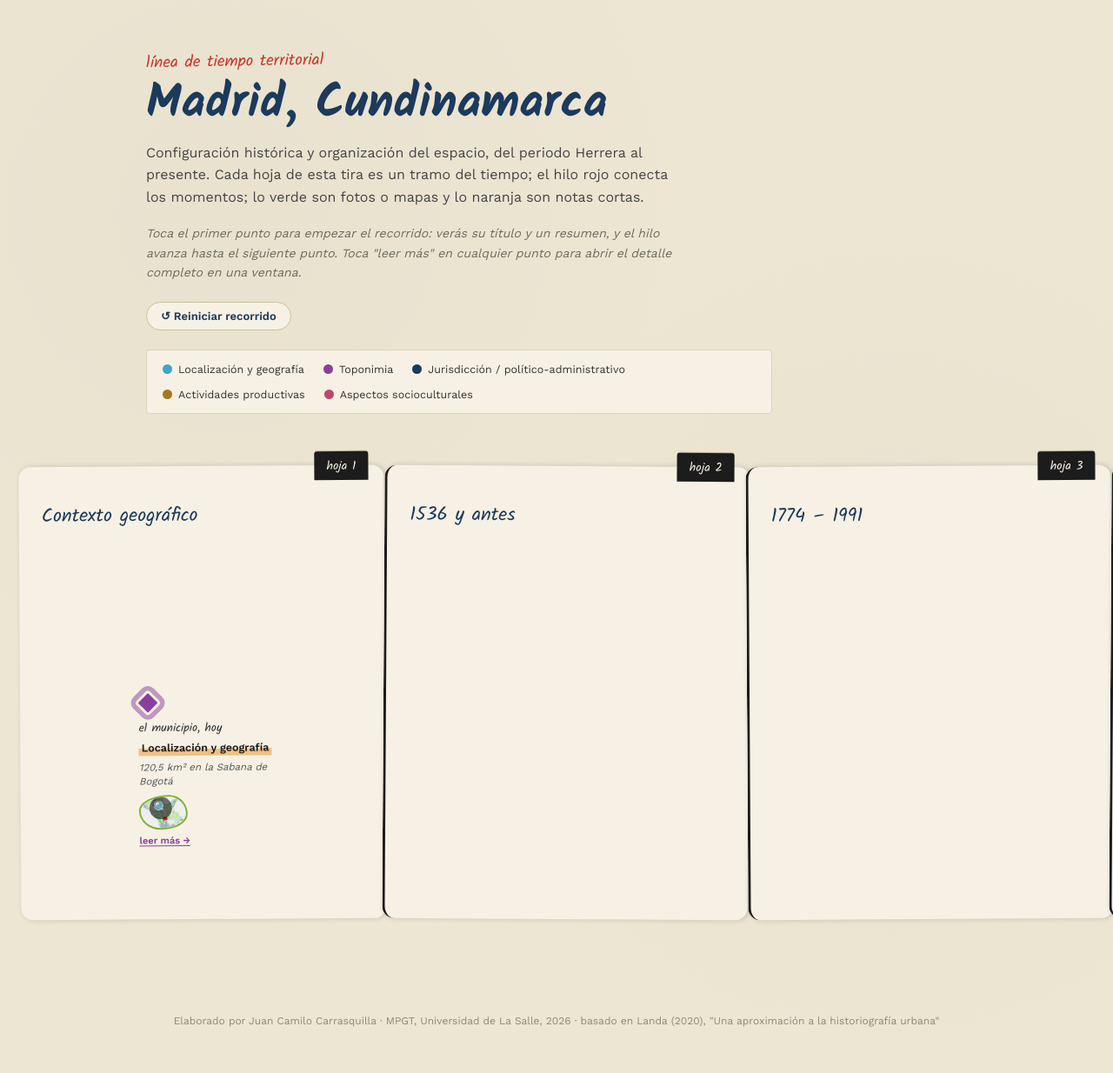
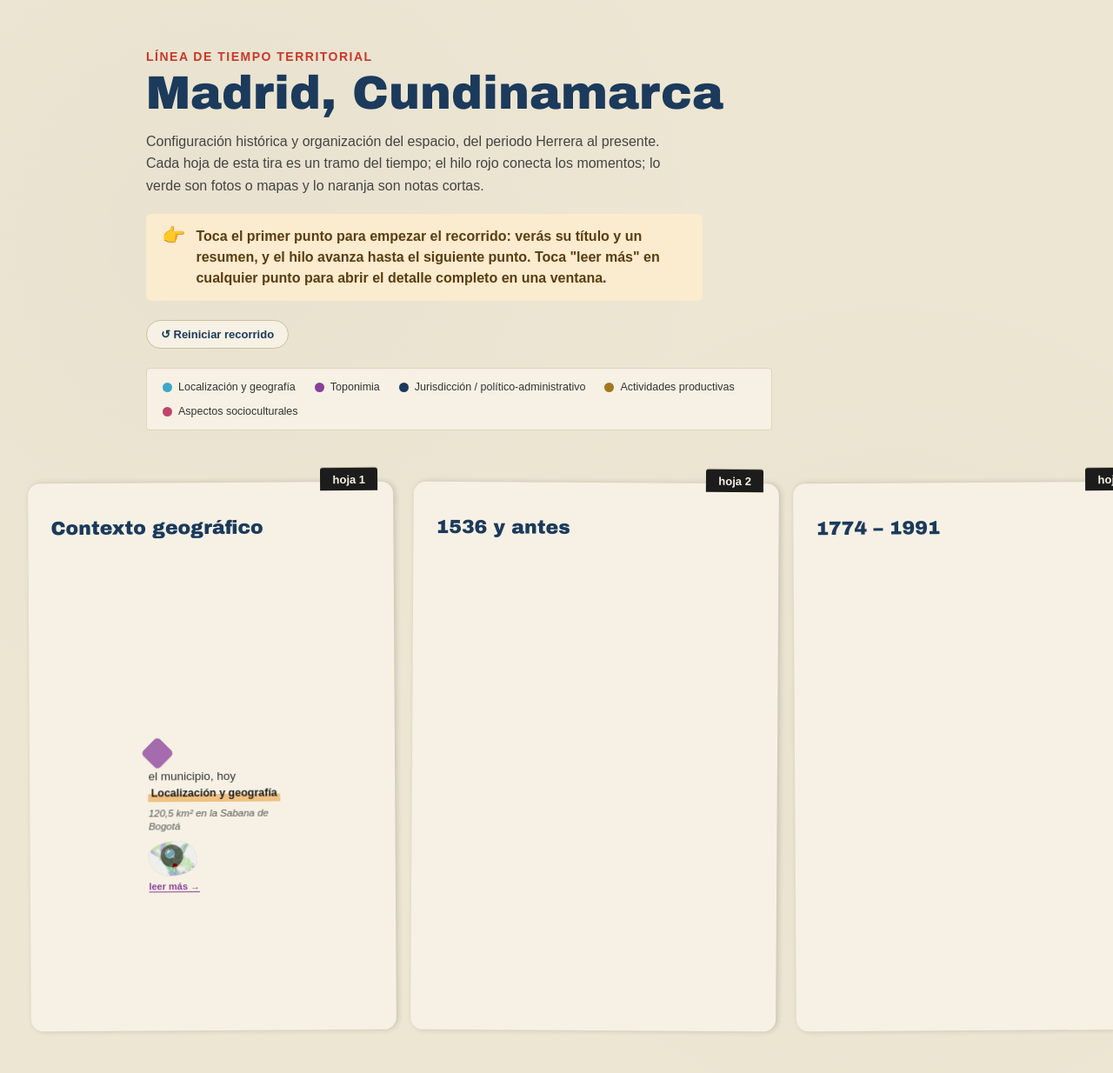
Before and after one commit to jccarrasquilla91/Historia-territorial, a plain HTML site: page index.html in a window 1280 px wide. Shown: the top 1234 px of the page at 87% size. Drawn offline with nearby package versions, Linux system fonts and the light colour scheme.

Commit message:
Add files via upload

```diff
--- a/index.html
+++ b/index.html
@@ -4,8 +4,6 @@
 <meta charset="UTF-8">
 <meta name="viewport" content="width=device-width, initial-scale=1.0">
 <title>Madrid, Cundinamarca — línea de tiempo territorial</title>
-<link rel="preconnect" href="https://fonts.googleapis.com">
-<link href="https://fonts.googleapis.com/css2?family=Kalam:wght@400;700&family=Work+Sans:wght@400;500;600;700&display=swap" rel="stylesheet">
 <style>
   :root{
     --paper:#F6F1E4;
@@ -21,6 +19,8 @@
     --teal:#2f8fae;
     --olive:#a3791f;
     --shadow: rgba(28,28,28,0.18);
+    --font-title: 'Arial Black', 'Arial Bold', Gotham, Arial, sans-serif;
+    --font-body: Arial, Helvetica, sans-serif;
   }
 
   *{box-sizing:border-box;}
@@ -31,7 +31,7 @@
     background-image:
       radial-gradient(circle at 20% 20%, rgba(0,0,0,0.02) 0, transparent 40%),
       radial-gradient(circle at 80% 60%, rgba(0,0,0,0.02) 0, transparent 40%);
-    font-family:'Work Sans', sans-serif;
+    font-family:var(--font-body);
     color:var(--ink);
   }
 
@@ -42,16 +42,18 @@
     padding:56px 28px 24px;
   }
   .eyebrow{
-    font-family:'Kalam', cursive;
-    font-size:19px;
+    font-family:var(--font-body);
+    font-weight:700;
+    letter-spacing:1.5px;
+    text-transform:uppercase;
+    font-size:14px;
     color:var(--red);
-    transform:rotate(-1deg);
     display:inline-block;
     margin-bottom:6px;
   }
   h1{
-    font-family:'Kalam', cursive;
-    font-weight:700;
+    font-family:var(--font-title);
+    font-weight:900;
     font-size:clamp(34px,5vw,54px);
     line-height:1.05;
     margin:0 0 14px;
@@ -65,14 +67,29 @@
     margin:0 0 8px;
   }
   .howto{
-    font-size:14px;
-    color:#6b6b5f;
-    font-style:italic;
-    margin-top:18px;
+    font-family:var(--font-body);
+    font-size:16px;
+    font-weight:600;
+    color:#5a3d10;
+    font-style:normal;
+    line-height:1.5;
+    margin-top:20px;
+    max-width:640px;
+    background:#FBEBCF;
+    border-radius:6px;
+    padding:14px 18px;
+    display:flex;
+    gap:12px;
+    align-items:flex-start;
+  }
+  .howto .howto-icon{
+    font-size:22px;
+    line-height:1;
+    flex:none;
   }
   #restart-btn{
     margin-top:14px;
-    font-family:'Work Sans', sans-serif;
+    font-family:var(--font-body);
     font-size:13px;
     font-weight:600;
     color:var(--navy);
@@ -128,7 +145,7 @@
     width:420px;
     flex:none;
     background:var(--paper);
-    margin:0 -1px;
+    margin:0 10px;
     padding:34px 26px 28px;
     box-shadow: 2px 0 6px var(--shadow);
   }
@@ -138,15 +155,14 @@
   /* esquinas redondeadas, sin recorte irregular (evita cortar texto) */
   .hoja{ border-radius: 14px; }
 
-  .hoja + .hoja{ border-left: 3px solid var(--ink); }
-
   .hoja-tab{
     position:absolute;
     top:-16px; right:18px;
     background:var(--ink);
     color:var(--paper);
-    font-family:'Kalam', cursive;
-    font-size:14px;
+    font-family:var(--font-body);
+    font-weight:700;
+    font-size:13px;
     padding:6px 14px 5px;
     border-radius:3px 3px 0 0;
     user-select:none;
@@ -154,7 +170,8 @@
   }
 
   .hoja-title{
-    font-family:'Kalam', cursive;
+    font-family:var(--font-title);
+    font-weight:900;
     font-size:22px;
     color:var(--navy);
     margin:6px 0 18px;
@@ -163,11 +180,11 @@
   /* ---------- Spine (wave of nodes) ---------- */
   .spine{
     position:relative;
-    height:400px;
+    height:520px;
   }
   .node{
     position:absolute;
-    width:160px;
+    width:190px;
     display:flex;
     flex-direction:column;
     align-items:flex-start;
@@ -176,8 +193,6 @@
   .dot{
     width:22px;height:22px;border-radius:50%;
     background:var(--red);
-    border:3px solid var(--paper);
-    box-shadow:0 0 0 2px var(--red);
     margin-bottom:8px;
     transition:transform .18s ease;
     flex:none;
@@ -185,12 +200,12 @@
   .node:hover .dot{ transform:scale(1.18); }
   .node.open .dot{ background:var(--red-dark); }
 
-  .node.milestone .dot{ border-radius:4px; transform:rotate(45deg); background:var(--purple); box-shadow:0 0 0 2px var(--purple); }
+  .node.milestone .dot{ border-radius:4px; transform:rotate(45deg); background:var(--purple); }
   .node.milestone:hover .dot{ transform:rotate(45deg) scale(1.18); }
   .node.finale .dot{
-    background:var(--olive); box-shadow:0 0 0 2px var(--olive);
+    background:var(--olive);
     clip-path: polygon(50% 0%, 61% 35%, 98% 35%, 68% 57%, 79% 91%, 50% 70%, 21% 91%, 32% 57%, 2% 35%, 39% 35%);
-    border-radius:0; border:none; width:26px;height:26px;
+    border-radius:0; width:26px;height:26px;
   }
 
   /* ---- Estados del recorrido secuencial ---- */
@@ -199,13 +214,13 @@
   .node.active .dot{ animation: pulse 1.3s ease-in-out infinite; cursor:pointer; }
   .node.active, .node.revealed{ pointer-events:auto; }
   @keyframes pulse{
-    0%, 100%{ box-shadow:0 0 0 2px var(--red); }
-    50%{ box-shadow:0 0 0 7px rgba(200,55,42,.28); }
+    0%, 100%{ transform:scale(1); opacity:1; }
+    50%{ transform:scale(1.35); opacity:.65; }
   }
   .node.milestone.active .dot{ animation: pulse-m 1.3s ease-in-out infinite; }
   @keyframes pulse-m{
-    0%, 100%{ box-shadow:0 0 0 2px var(--purple); }
-    50%{ box-shadow:0 0 0 7px rgba(138,63,156,.28); }
+    0%, 100%{ transform:rotate(45deg) scale(1); opacity:1; }
+    50%{ transform:rotate(45deg) scale(1.35); opacity:.65; }
   }
 
   .date-tag, .orange-label, .blob, .summary-line, .read-more{
@@ -222,7 +237,7 @@
   }
 
   .date-tag{
-    font-family:'Kalam', cursive;
+    font-family:var(--font-body);
     font-size:13.5px;
     color:#333;
     margin-bottom:3px;
@@ -241,7 +256,7 @@
     font-style:italic;
     line-height:1.35;
     margin-top:6px;
-    max-width:150px;
+    max-width:175px;
   }
   .read-more{
     font-size:11px;
@@ -255,8 +270,7 @@
   .blob{
     width:56px; height:40px;
     margin-top:8px;
-    border:2.5px solid var(--green);
-    background:rgba(127,178,58,.10);
+    background:rgba(127,178,58,.38);
     overflow:hidden;
     border-radius: 62% 38% 55% 45% / 45% 55% 45% 55%;
   }
@@ -289,7 +303,7 @@
     position:absolute; top:14px; right:16px;
     width:34px; height:34px;
     border:none; background:transparent;
-    font-family:'Kalam', cursive;
+    font-family:var(--font-body);
     font-size:22px;
     color:#777;
     cursor:pointer;
@@ -297,13 +311,14 @@
   }
   .modal-close:hover{ color:var(--red-dark); }
   .modal-date{
-    font-family:'Kalam', cursive;
+    font-family:var(--font-body);
     font-size:15px;
     color:#666;
     margin-bottom:2px;
   }
   .modal-card h4{
-    font-family:'Kalam', cursive;
+    font-family:var(--font-title);
+    font-weight:900;
     font-size:26px;
     color:var(--navy);
     margin:0 0 14px;
@@ -324,8 +339,8 @@
   .media-placeholder{
     flex:none;
     width:260px; height:180px;
-    border:2px solid var(--green);
-    background:repeating-linear-gradient(135deg, rgba(127,178,58,.10) 0 8px, transparent 8px 16px);
+    background-color:#E4EFD6;
+    background-image:repeating-linear-gradient(135deg, rgba(127,178,58,.22) 0 8px, transparent 8px 16px);
     display:flex; align-items:center; justify-content:center;
     text-align:center;
     font-size:11px;
@@ -381,7 +396,7 @@
     width:40px; height:40px;
     border:none; background:rgba(255,255,255,.12);
     color:#fff;
-    font-family:'Kalam', cursive;
+    font-family:var(--font-body);
     font-size:26px;
     border-radius:50%;
     cursor:pointer;
@@ -401,7 +416,8 @@
     padding:26px 28px;
   }
   .cierre-card h3{
-    font-family:'Kalam', cursive;
+    font-family:var(--font-title);
+    font-weight:900;
     font-size:22px;
     color:var(--olive);
     margin:0 0 10px;
@@ -440,7 +456,7 @@
   <span class="eyebrow">línea de tiempo territorial</span>
   <h1>Madrid, Cundinamarca</h1>
   <p>Configuración histórica y organización del espacio, del periodo Herrera al presente. Cada hoja de esta tira es un tramo del tiempo; el hilo rojo conecta los momentos; lo verde son fotos o mapas y lo naranja son notas cortas.</p>
-  <p class="howto">Toca el primer punto para empezar el recorrido: verás su título y un resumen, y el hilo avanza hasta el siguiente punto. Toca "leer más" en cualquier punto para abrir el detalle completo en una ventana.</p>
+  <p class="howto"><span class="howto-icon">👉</span><span>Toca el primer punto para empezar el recorrido: verás su título y un resumen, y el hilo avanza hasta el siguiente punto. Toca "leer más" en cualquier punto para abrir el detalle completo en una ventana.</span></p>
   <button id="restart-btn" type="button">↺ Reiniciar recorrido</button>
 
   <div class="legend">
@@ -594,7 +610,7 @@ const hojas = [
           {tag:'jurisdiccion', text:'1955: Base Arsenal · hacia 1960: Comando Aéreo de Mantenimiento.'},
           {tag:'jurisdiccion', text:'2000 / 2006: PBOT municipal (Acuerdo 024 → 017).'}
         ],
-        media: '<img src="img/MODERNO.JPG" alt="Modernidad" style="width:100%;height:100%;object-fit:cover;border-radius:inherit;">'
+        media: '<img src="img/MODERNO.jpg" alt="Modernidad" style="width:100%;height:100%;object-fit:cover;border-radius:inherit;">'
       },
       {
         id:'p6', type:'node', top: 12, left: 54,
@@ -606,7 +622,7 @@ const hojas = [
           {tag:'sociocultural', text:'Tradición silletera como símbolo de identidad campesina.'},
           {tag:'productivo', text:'<b>El problema:</b> expansión de invernaderos y presión creciente sobre el agua subterránea del corredor agroindustrial.'}
         ],
-        media: '<img src="img/INVERNADEROS.jpg" alt="Invernadero" style="width:100%;height:100%;object-fit:cover;border-radius:inherit;">'
+        media: '<img src="img/INVERNADERO.jpg" alt="Invernadero" style="width:100%;height:100%;object-fit:cover;border-radius:inherit;">'
       }
     ]
   },
@@ -638,7 +654,7 @@ const hojas = [
           {tag:'productivo', text:'Sin actividad productiva propia: comparte la floricultura y su "problema" de agua a escala municipal.'},
           {tag:'sociocultural', text:'<b>El vestigio:</b> luminarias con base en forma de cofre, vandalizadas con los años — la base-cofre es hoy el único rastro físico de la lucha original.'}
         ],
-        media: '<img src="img/ZOOM.jpeg" alt="Zoom barrio" style="width:100%;height:100%;object-fit:cover;border-radius:inherit;">'
+        media: '<img src="img/ZOOM.jpg" alt="Laguna de la Herrera" style="width:100%;height:100%;object-fit:cover;border-radius:inherit;">'
       },
       {
         id:'cierre', type:'finale', top: 62, left: 78,
```
